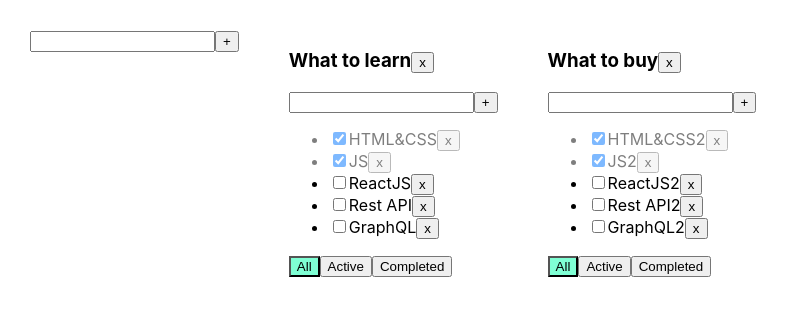
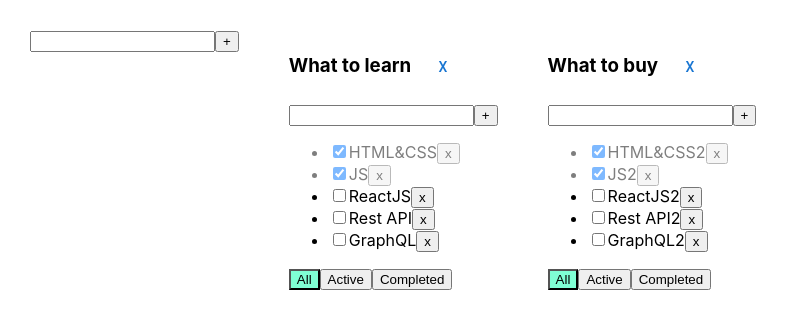
Before and after one commit to dktwho/2-todolist-online, a React (Create React App) app: page / in a window 1280 px wide. Shown: the top 328 px of the page, without its empty margins (0-789 px from the left). Built offline with nearby package versions, Linux system fonts and the light colour scheme.

Commit message:
add Mui for button test

```diff
--- a/package.json
+++ b/package.json
@@ -3,6 +3,9 @@
   "version": "0.1.0",
   "private": true,
   "dependencies": {
+    "@emotion/react": "^11.11.1",
+    "@emotion/styled": "^11.11.0",
+    "@mui/material": "^5.14.2",
     "@testing-library/jest-dom": "^5.17.0",
     "@testing-library/react": "^13.4.0",
     "@testing-library/user-event": "^13.5.0",
--- a/src/Todolist.tsx
+++ b/src/Todolist.tsx
@@ -2,6 +2,7 @@ import React, {ChangeEvent, KeyboardEvent, useState} from 'react';
 import {FilterValuesType} from './App';
 import {AddItemForm} from "./AdditemForm";
 import {EditableSpan} from "./EditableSpan";
+import {Button} from "@mui/material";
 
 type TaskType = {
     id: string
@@ -45,7 +46,8 @@ export function Todolist(props: PropsType) {
 
         <h3>
             <EditableSpan oldTitle={props.title} callback={updateTodolistHandler}/>
-            <button onClick={() => props.removeTodoList(props.todoListId)}>x</button>
+            <Button onClick={() => props.removeTodoList(props.todoListId)}>x</Button>
+             {/*<button onClick={() => props.removeTodoList(props.todoListId)}>x</button>*/}
         </h3>
         <AddItemForm callback={addTaskHandler}/>
         <ul>
```
Also changed, not shown: 1 other file (tests, documents, lock files or other folders).
